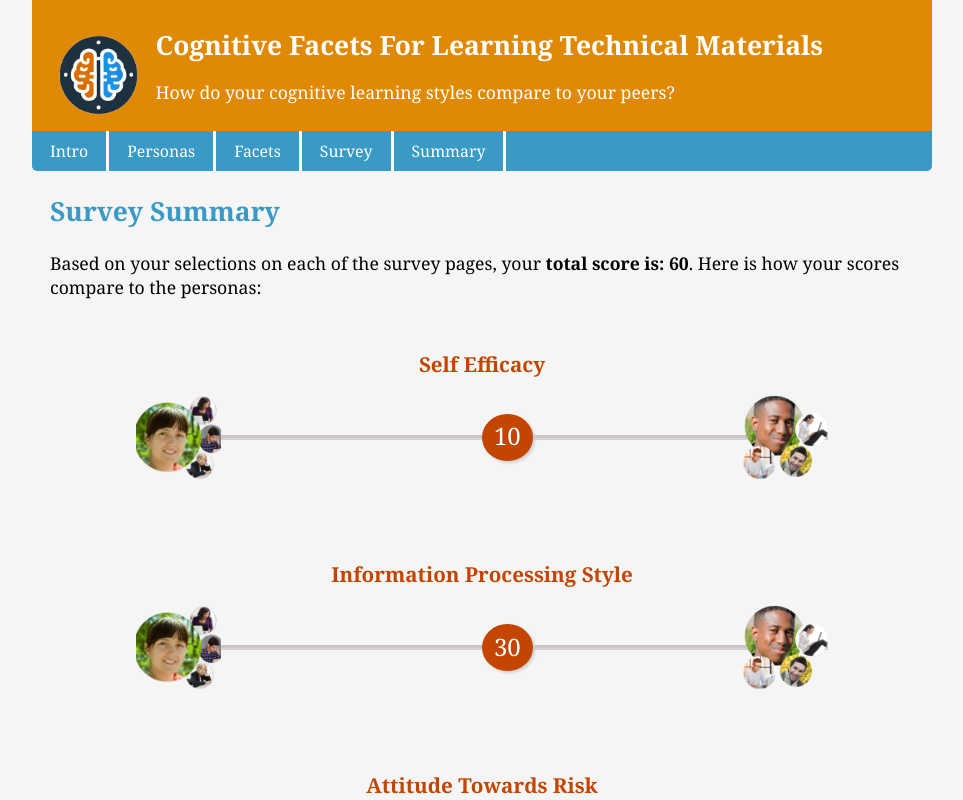
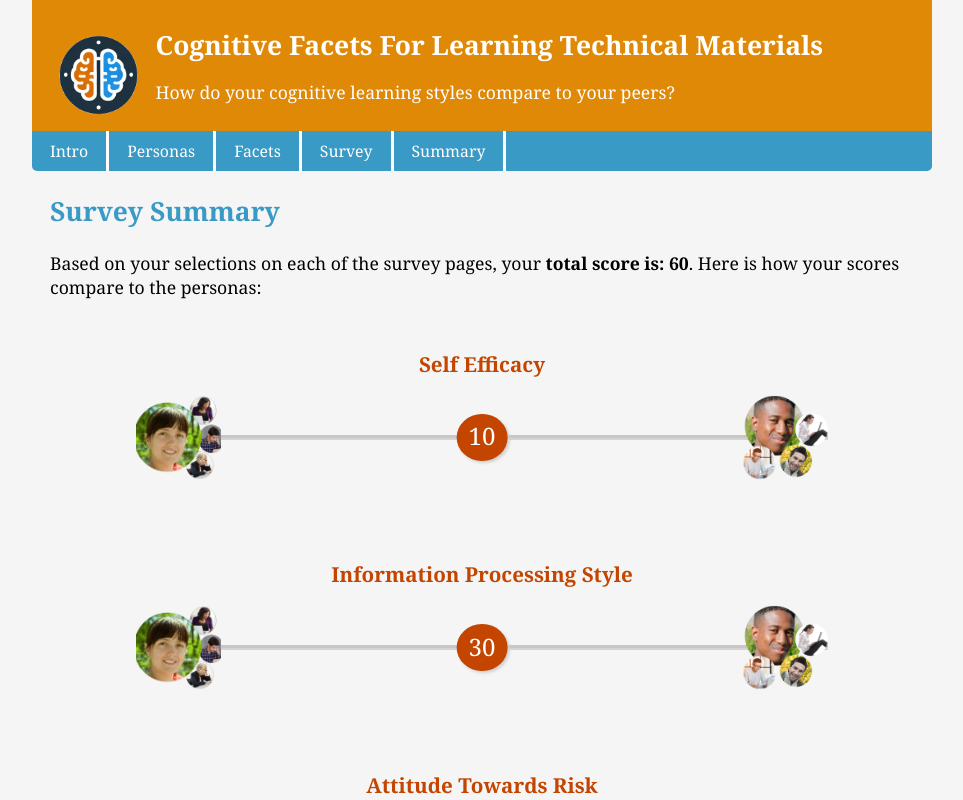
Before and after one commit to PamVanLonden/cognitive-styles, a React (Vite) app in the folder frontend/: page /survey-summary in a window 1280 px wide. Shown: the top 800 px of the page, without its empty margins (158-1121 px from the left). Built offline with nearby package versions, Linux system fonts and the light colour scheme.

Commit message:
Still trying to fix position of score marker

```diff
--- a/frontend/src/App.css
+++ b/frontend/src/App.css
@@ -266,10 +266,12 @@ border-top-right-radius:5px;
 }
 .score-marker {
     position: absolute;
+    transform: translateX(-50%);
+    left:auto;
+
     font-size: 1.5rem;
     color: white;
-    left:0;
-    white-space: nowrap;
+    /* white-space: nowrap; */
     border-radius: 50%;
     background-color:#C34500;
     padding:1.5% 1.5% 1% 1.5%;
```
